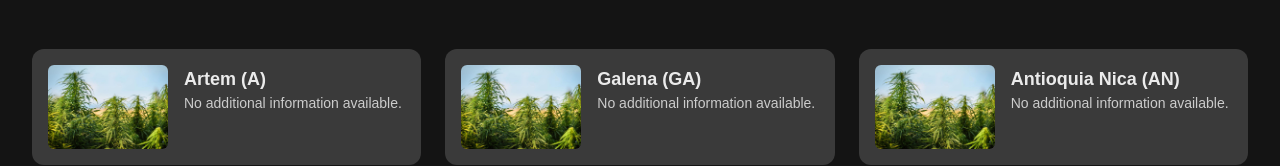
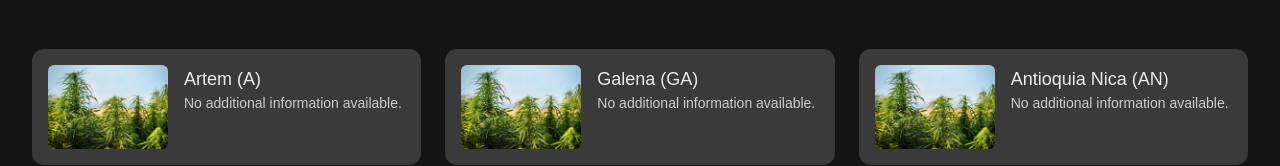
Before and after one commit to juliosantamariafgcu/True-Growers-Website, a Next.js app in the folder true-growers/: page / in a window 1280 px wide. Shown: the part 591-757 px from the top of the page. Built offline with nearby package versions, Linux system fonts and the light colour scheme; a web font is replaced by a local one.

Commit message:
home page font update

```diff
--- a/true-growers/src/app/page.tsx
+++ b/true-growers/src/app/page.tsx
@@ -51,7 +51,7 @@ export default function Home() {
                 className="rounded-md object-cover"
               />
               <div>
-                <h3 className="font-extrabold text-lg text-[#EBEBEB]">{product.title}</h3>
+                <h3 className="font-normal text-lg text-[#EBEBEB]">{product.title}</h3>
                 <p className="text-sm text-[#CCCCCC] whitespace-pre-line">
                   {product.info || "No additional information available."}
                 </p>
```
